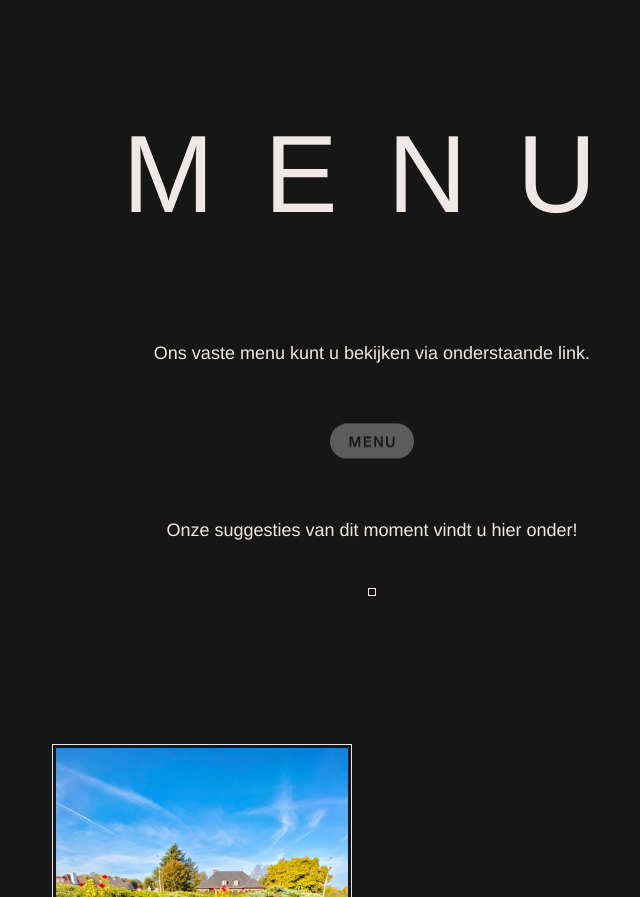
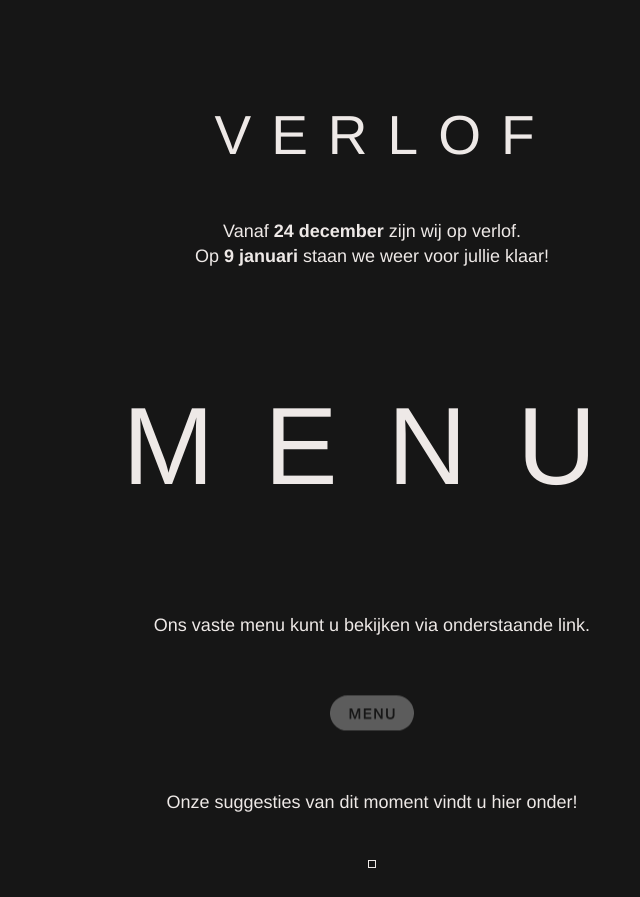
Before and after one commit to Juulkeuuuh/BrassaLanaken, a plain HTML site: page index.html in a window 1280 px wide. Shown: the part 2748-3645 px from the top of the page, without its empty margins (268-908 px from the left). Drawn offline with Linux system fonts and the light colour scheme.

Commit message:
Verlof update

```diff
--- a/index.html
+++ b/index.html
@@ -65,16 +65,16 @@
         <div class="foto-3"><img src="assets/pngs/image00001.jpeg" alt="" class="imgThree"></div>
       </div>
 
-      <!-- <div class="menu">
+      <div class="menu">
         <h1 class="kleiner">Verlof</h1>
 
 
-        <div class="overOnsTextFull"> -->
+        <div class="overOnsTextFull">
           <!-- <img src="assets/pngs/Verlof brassa.png" alt="" class="fototje"> -->
-          <!-- <p>Vanaf <strong>16 december</strong> zijn wij er op verlof.</p>
-          <p>Op <strong>10 januari</strong> staan we weer voor jullie klaar!</p>
+          <p>Vanaf <strong>24 december</strong> zijn wij op verlof.</p>
+          <p>Op <strong>9 januari</strong> staan we weer voor jullie klaar!</p>
         </div>
-      </div> -->
+      </div>
 
       <!-- <div class="fotos">
         <div class="foto-1"><img src="assets/pngs/WhatsApp Image 2024-02-23 at 13.39.47.jpeg" alt="" class="imgOne"></div>
```
